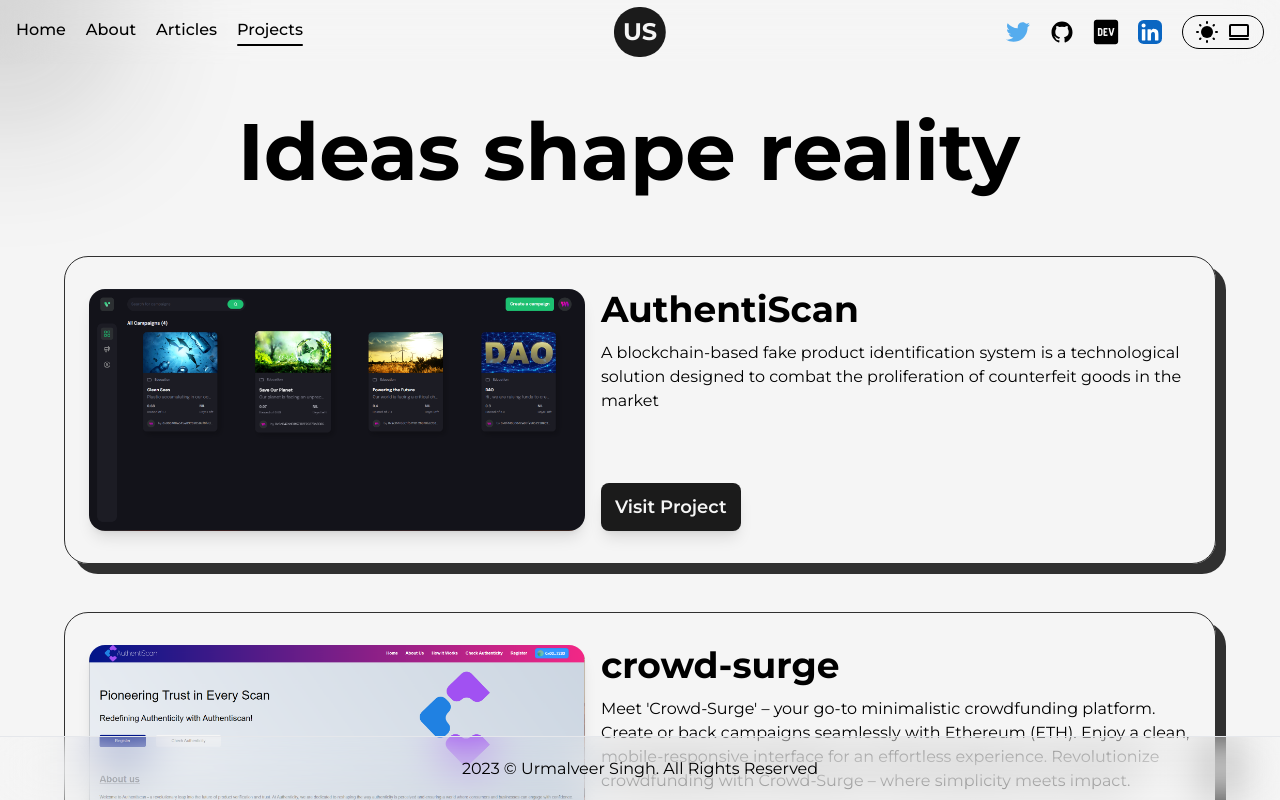
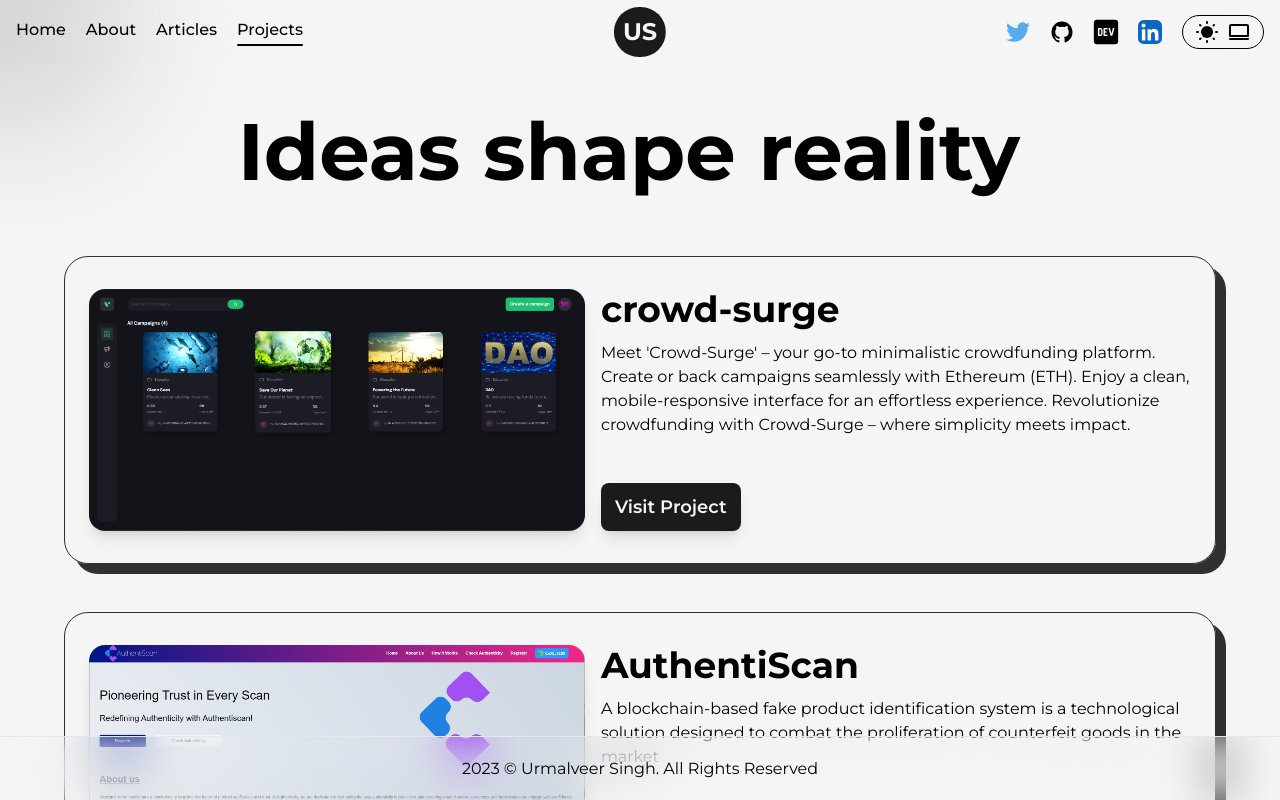
Before and after one commit to oggy107/portfolio, a Next.js app: page /project in a window 1280 px wide. Shown: the top 800 px of the page. Built offline with nearby package versions, Linux system fonts and the light colour scheme.

Commit message:
fix(projects): links and image

```diff
--- a/src/app/project/page.js
+++ b/src/app/project/page.js
@@ -15,15 +15,15 @@ export default function Project() {
             <section className="flex flex-col gap-12 my-8 lg:my-16">
                 <SingleProject
                     image={project_1}
+                    name="crowd-surge"
+                    desc="Meet 'Crowd-Surge' – your go-to minimalistic crowdfunding platform. Create or back campaigns seamlessly with Ethereum (ETH). Enjoy a clean, mobile-responsive interface for an effortless experience. Revolutionize crowdfunding with Crowd-Surge – where simplicity meets impact."
+                    link="https://github.com/oggy107/crowd-surge"
+                />
+                <SingleProject
+                    image={project_2}
                     name="AuthentiScan"
                     desc="A blockchain-based fake product identification system is a technological solution designed to combat the proliferation of counterfeit goods in the market"
                     link="https://github.com/oggy107/AuthentiScan"
-                />
-                <SingleProject
-                    image={project_2}
-                    name="crowd-surge"
-                    desc="Meet 'Crowd-Surge' – your go-to minimalistic crowdfunding platform. Create or back campaigns seamlessly with Ethereum (ETH). Enjoy a clean, mobile-responsive interface for an effortless experience. Revolutionize crowdfunding with Crowd-Surge – where simplicity meets impact."
-                    link="https://github.com/oggy107/crowd-surge"
                 />
                 <SingleProject
                     image={project_3}
@@ -54,6 +54,7 @@ function SingleProject({ image, name, desc, link }) {
                 </div>
                 <Link
                     href={link}
+                    target="_blank"
                     className="w-fit mx-auto lg:mx-0 shadow-lg text-lg font-semibold px-3 py-2 border-2 border-transparent rounded-lg bg-dark text-light hover:bg-light hover:text-dark hover:border-dark dark:bg-light dark:text-dark dark:hover:bg-dark dark:hover:text-light dark:hover:border-light theme-transition"
                 >
                     Visit Project
```
